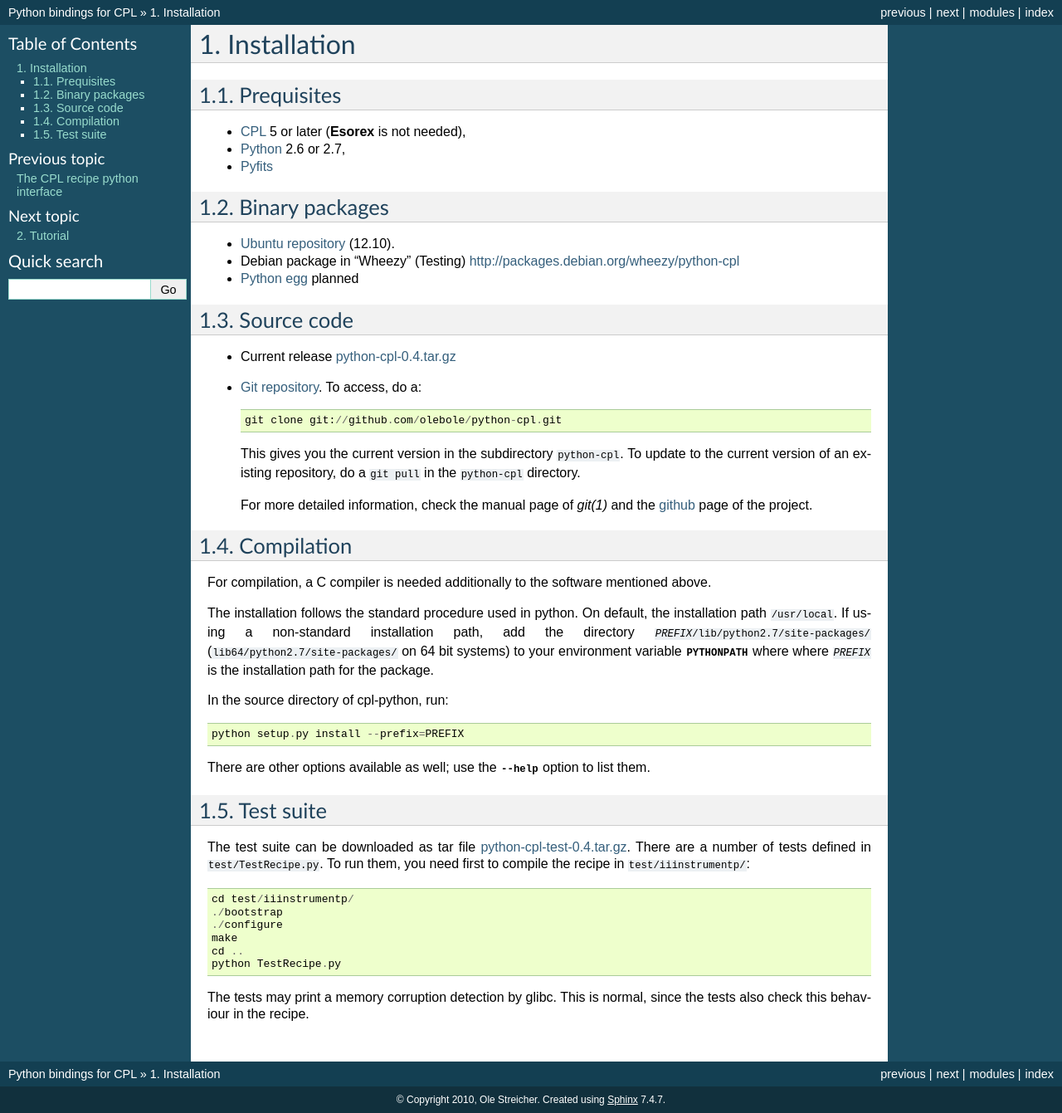
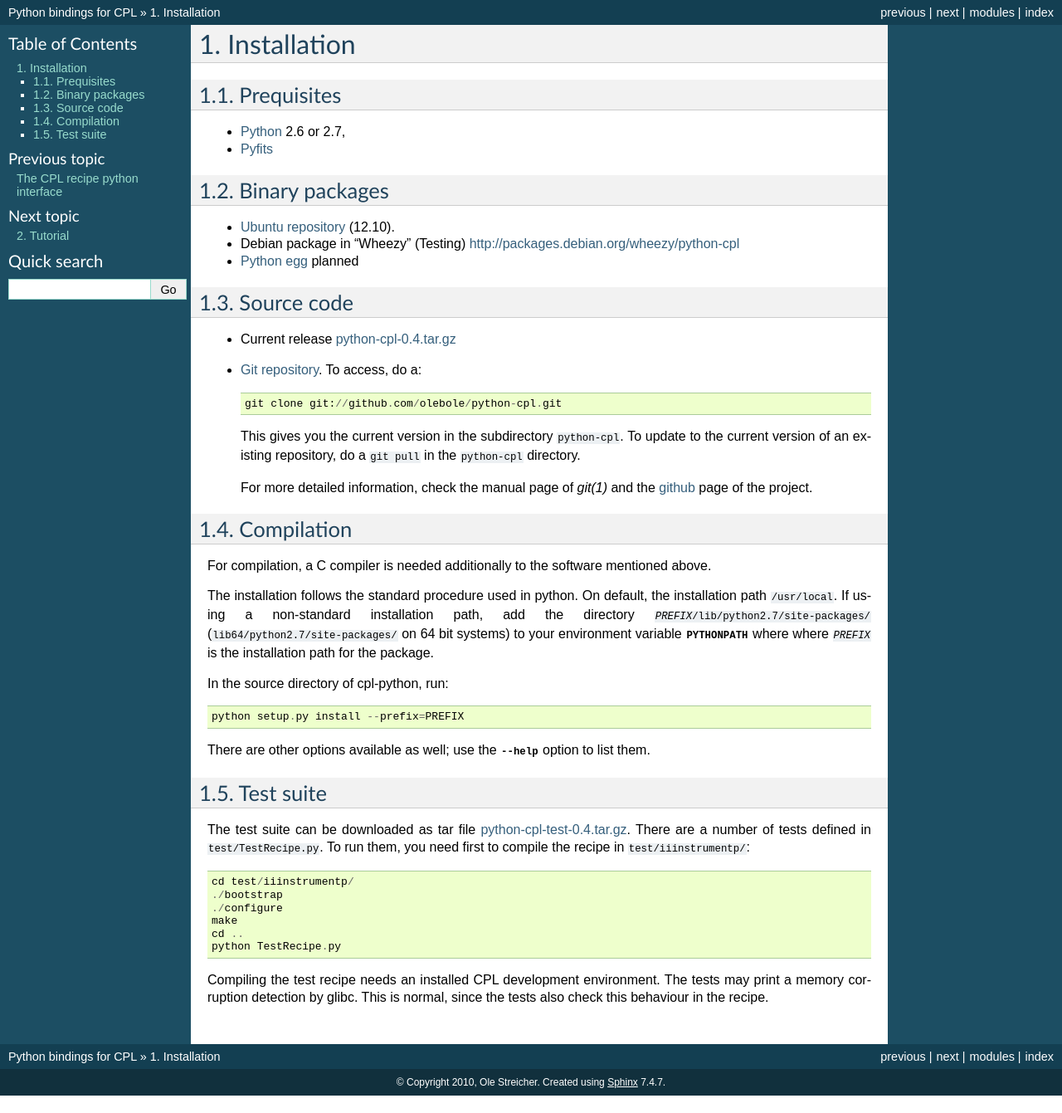
Before and after one commit to olebole/python-cpl, a Sphinx documentation site: the page built from doc/install.rst, in a window 1280 px wide. Shown: the whole page at 83% size. Built offline with Sphinx 7.4.7, drawn with Linux system fonts in a browser that asks for light colours; the version number is read from the project's files by our own code; after the commit the page ends 1320 px from its top, so only the background shows below that.

Commit message:
Remove build dependency from CPL

```diff
--- a/doc/install.rst
+++ b/doc/install.rst
@@ -4,8 +4,6 @@ Installation
 Prequisites
 -----------
 
-* `CPL <http://www.eso.org/sci/software/cpl/>`_ 5 or later
-  (:program:`Esorex` is not needed),
 * `Python <http://www.python.org/>`_ 2.6 or 2.7,
 * `Pyfits <http://www.pyfits.org/>`_
 
@@ -67,5 +65,6 @@ them, you need first to compile the recipe in :file:`test/iiinstrumentp/`::
   cd ..
   python TestRecipe.py
 
+Compiling the test recipe needs an installed CPL development environment.
 The tests may print a memory corruption detection by glibc. This is normal,
 since the tests also check this behaviour in the recipe.
```
Also changed, not shown: 1 other file.
